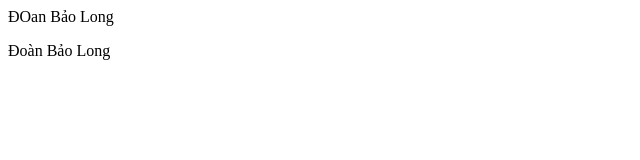
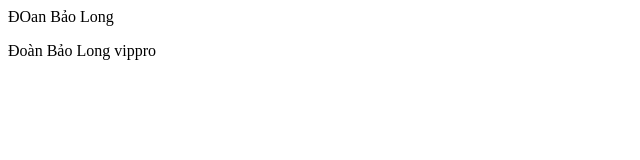
Before and after one commit to doanbaolong/Test, a plain HTML site: page index.html in a window 1280 px wide. Shown: the full height of the page, 0-640 px from the left. Drawn offline with Linux system fonts and the light colour scheme.

Commit message:
Update index.html

```diff
--- a/index.html
+++ b/index.html
@@ -9,6 +9,6 @@
 <body>
     <a>ĐOan Bảo Long</a>
     <p></p>
-    <a>Đoàn Bảo Long</a>
+    <a>Đoàn Bảo Long vippro</a>
 </body>
 </html>
```
